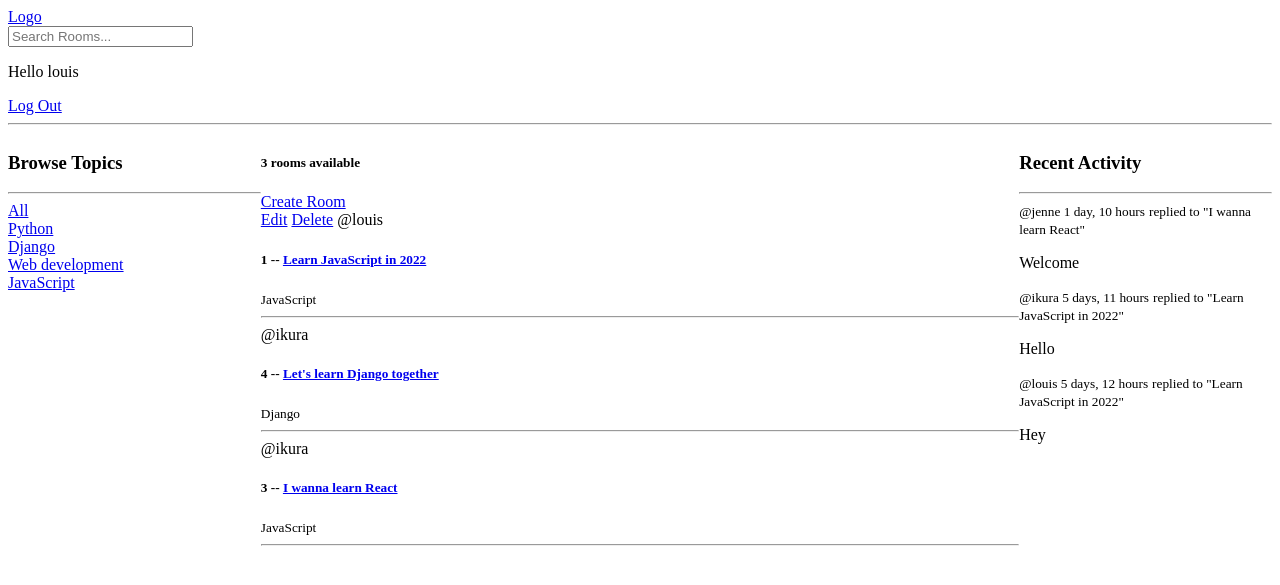
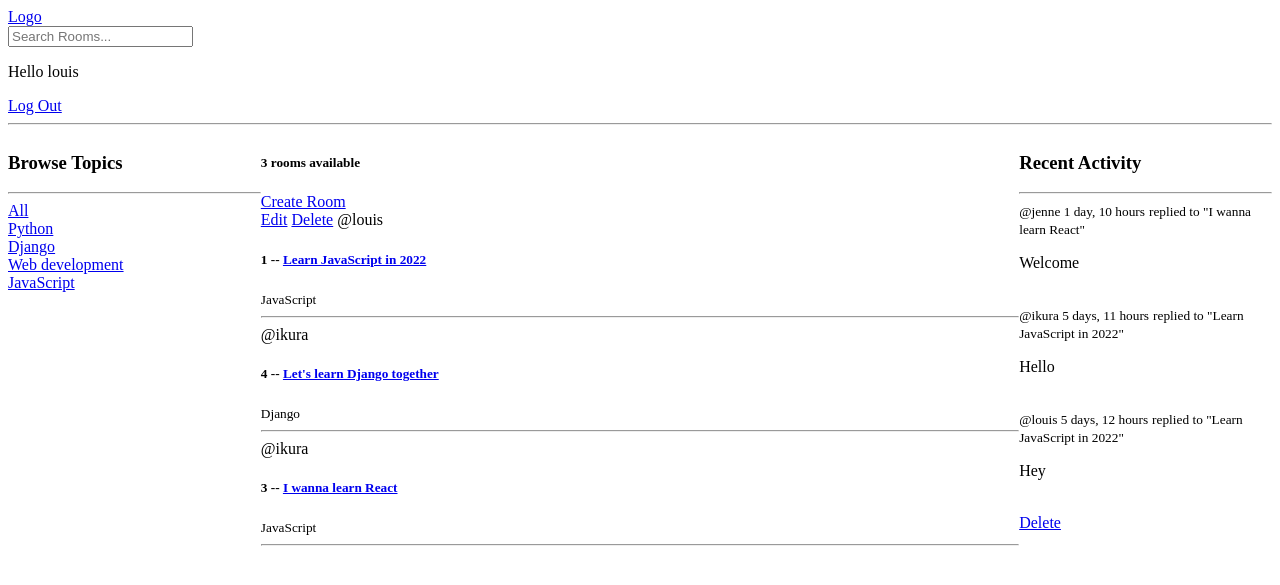
Before and after one commit to louiskwt/studybuddy, a Django app: page / in a window 1280 px wide. Shown: the top 585 px of the page. Run offline with Django 3.2, Linux system fonts and the light colour scheme; a user stored in the database is signed in; data comes from the database, SQL or seed files in the repository; both versions use the stored data as it was after the commit.

Commit message:
allow user to delete activity message

```diff
--- a/base/templates/base/home.html
+++ b/base/templates/base/home.html
@@ -49,6 +49,10 @@
                         <small>@{{ message.user }}  {{ message.created|timesince }}</small>
                         <small>replied to "{{ message.room }}"</small>
                         <p>{{ message }}</p>
+                        <br>
+                        {% if message.user == request.user %}
+                          <a href="{% url 'delete-message' message.id %}">Delete</a>
+                        {% endif %}
                     </div>
 
                 {% endfor %}
```
Also changed, not shown: db.sqlite3.
